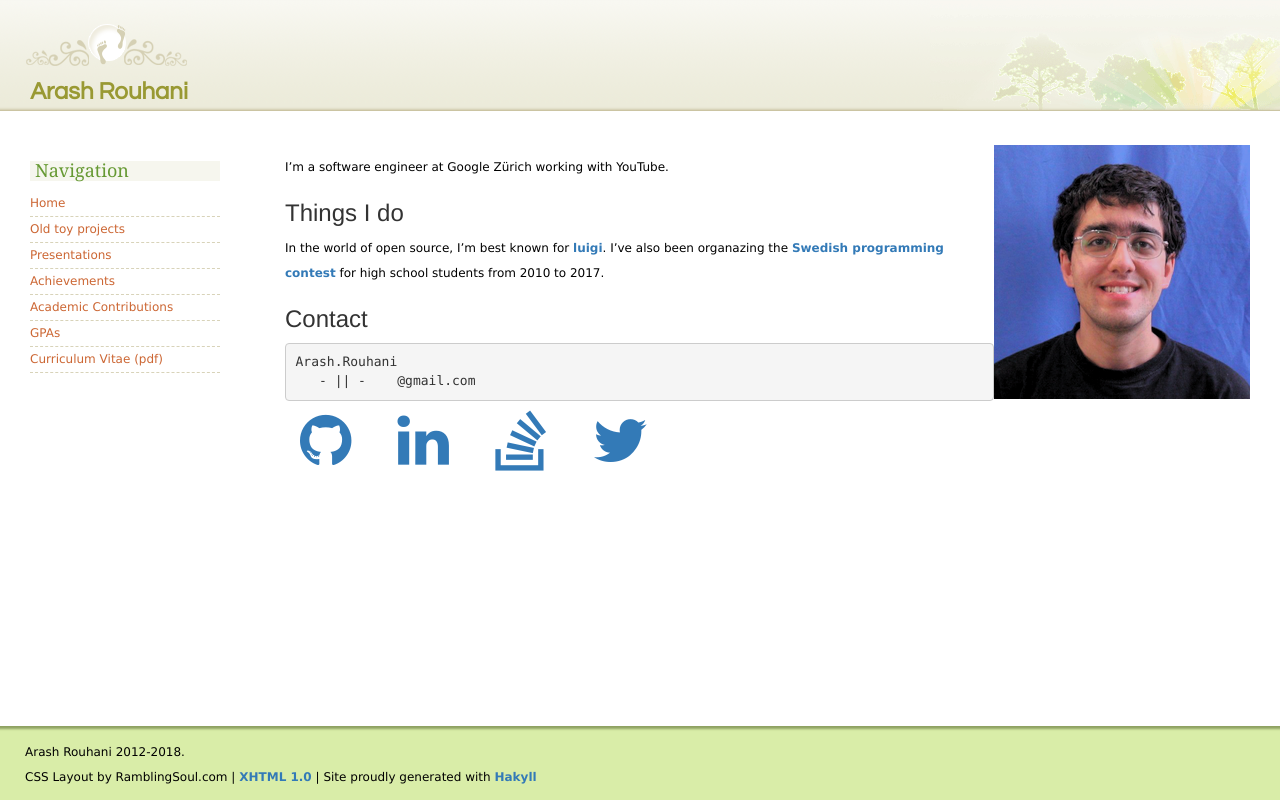
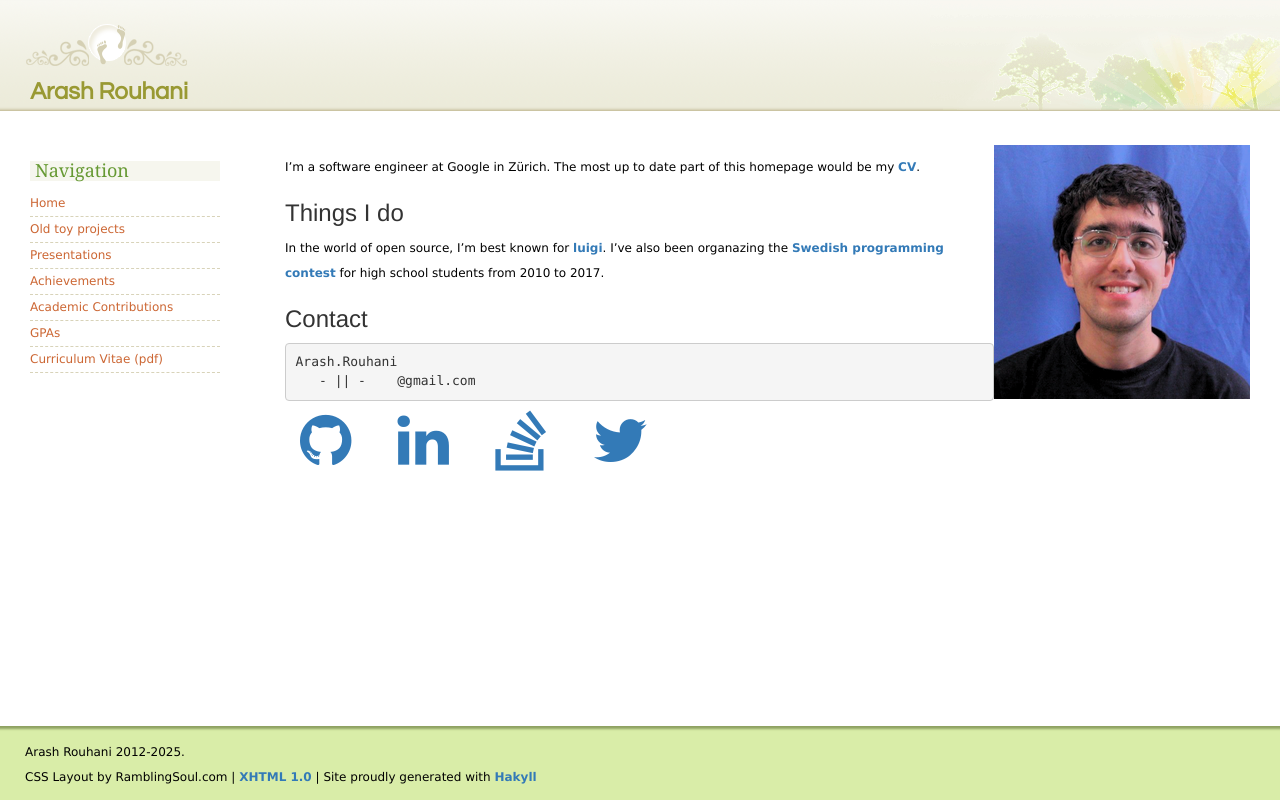
Before and after one commit to Tarrasch/tarrasch.github.io, a plain HTML site: page index.html in a window 1280 px wide. Drawn offline with Linux system fonts and the light colour scheme.

Commit message:
Commiting generated contents

```diff
--- a/index.html
+++ b/index.html
@@ -28,7 +28,7 @@
 
       <div id="main">
         <p><img style="float:right;" src="./images/me.png" alt="Arash Rouhani" /></p>
-<p>I’m a software engineer at Google Zürich working with YouTube.</p>
+<p>I’m a software engineer at Google in Zürich. The most up to date part of this homepage would be my <a href="./cv.pdf">CV</a>.</p>
 <h3 id="things-i-do">Things I do</h3>
 <p>In the world of open source, I’m best known for
 <a href="https://github.com/spotify/luigi">luigi</a>. I’ve also been organazing the
@@ -99,7 +99,7 @@ from 2010 to 2017.</p>
     <div id="footer">
       <div id="foot">
         <p>
-          Arash Rouhani 2012-2018.
+          Arash Rouhani 2012-2025.
         </p>
         <!-- Put all your links here.. write down what ever you like<br /> -->
         <!-- Removing this link back to Ramblingsoul.com will be violation of
```
Also changed, not shown: awards-achievements.html (+1 -1 lines), grades.html (+1 -1 lines), papers.html (+1 -1 lines), presentations.html (+1 -1 lines), software.html (+1 -1 lines), 1 other file.
